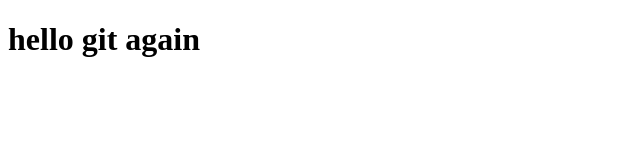
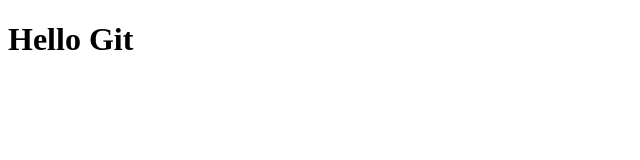
Before and after one commit to linolila/git_tutor, a plain HTML site: page index.html in a window 1280 px wide. Shown: the whole page, without its empty margins (0-640 px from the left). Drawn offline with Linux system fonts and the light colour scheme.

Commit message:
Progress

```diff
--- a/index.html
+++ b/index.html
@@ -4,7 +4,7 @@
 <title>git tutor</title>
     </head>
     <body>
-        <h1>hello git again</h1>
+        <h1>Hello Git </h1>
 
     </body>
 </html>
```
